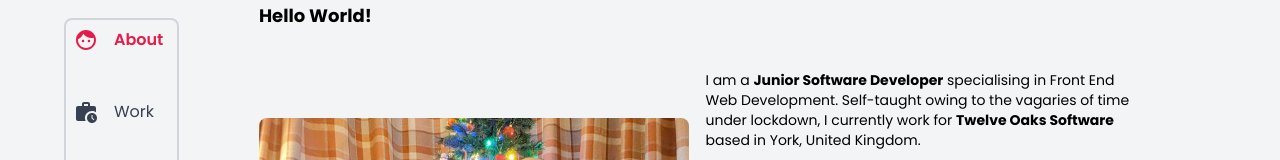
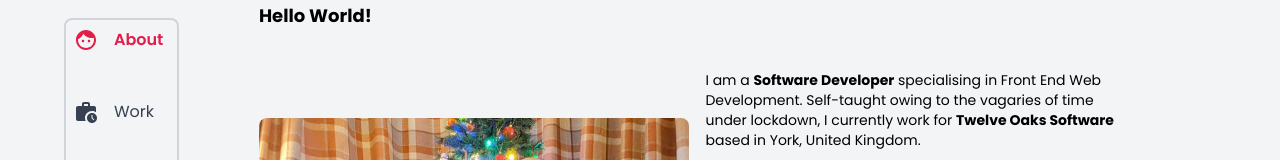
Before and after one commit to bibhashdash/bibhashdash, a Next.js app: page / in a window 1280 px wide. Shown: the part 271-431 px from the top of the page. Built offline with nearby package versions, Linux system fonts and the light colour scheme.

Commit message:
modify job title

```diff
--- a/src/app/page.tsx
+++ b/src/app/page.tsx
@@ -11,7 +11,7 @@ export default function About() {
     <PageWrapper>
       <ContentCardWrapper title={'Hello World!'} imageSource={"/assets/about1.jpg"}>
         <div className="py-4">
-          <p>I am a <b>Junior Software Developer</b> specialising in Front End Web Development. Self-taught owing to the vagaries
+          <p>I am a <b>Software Developer</b> specialising in Front End Web Development. Self-taught owing to the vagaries
             of time under lockdown, I currently work for <b>Twelve Oaks Software</b> based in York, United Kingdom.</p> <br/>
           <p>I love bringing ideas and designs to life on the web. My tech stack from professional and personal projects
             includes, <b>HTML, CSS, Javascript, React, Next JS, Vue JS, Tailwind CSS, .NET MAUI, C#, Kotlin</b>, and even no-code
```
